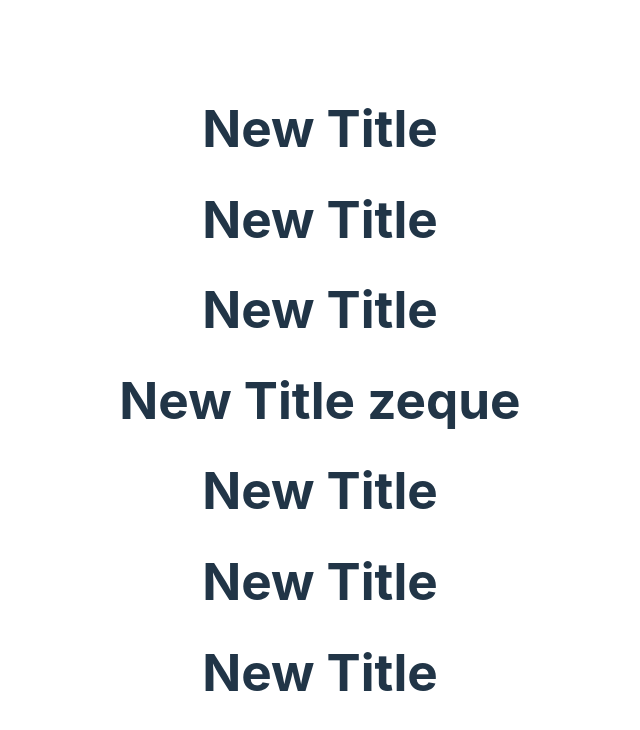
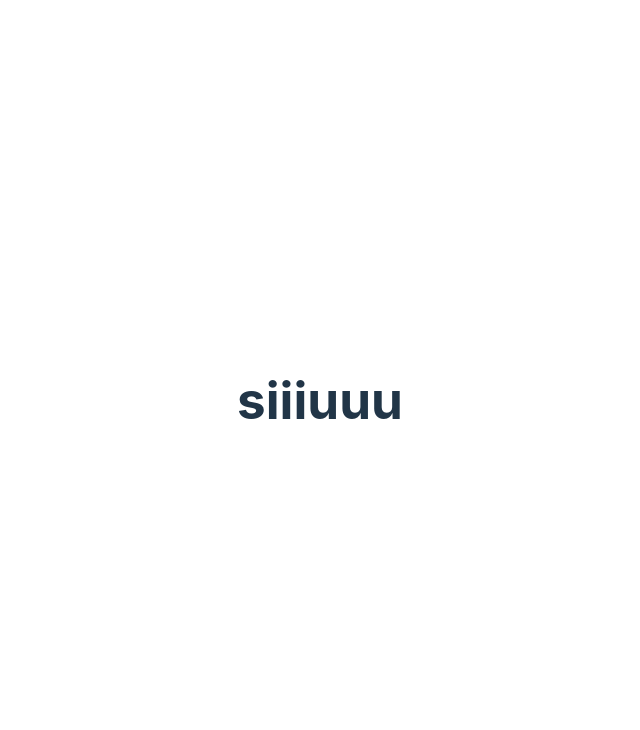
Before and after one commit to zeque98/testing-pipeline, a Preact app: page / in a window 1280 px wide. Shown: the top 730 px of the page, without its empty margins (320-960 px from the left). Built offline with nearby package versions, Linux system fonts and the light colour scheme.

Commit message:
Update app.tsx - Remove unused imports and update title

```diff
--- a/src/app.tsx
+++ b/src/app.tsx
@@ -3,13 +3,7 @@ import './app.css';
 export function App() {
   return (
     <>
-      <h1>New Title</h1>
-      <h1>New Title</h1>
-      <h1>New Title</h1>
-      <h1>New Title zeque</h1>
-      <h1>New Title</h1>
-      <h1>New Title</h1>
-      <h1>New Title</h1>
+      <h1>siiiuuu</h1>
     </>
   );
 }
```
